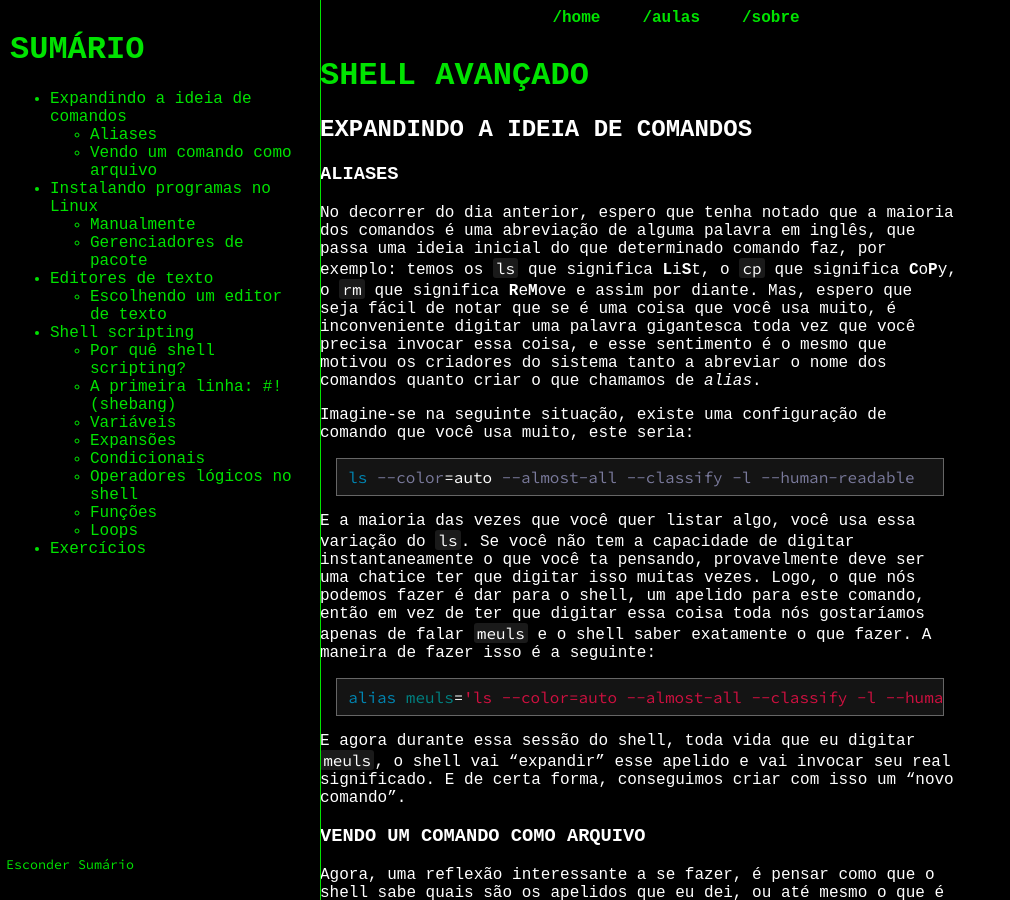
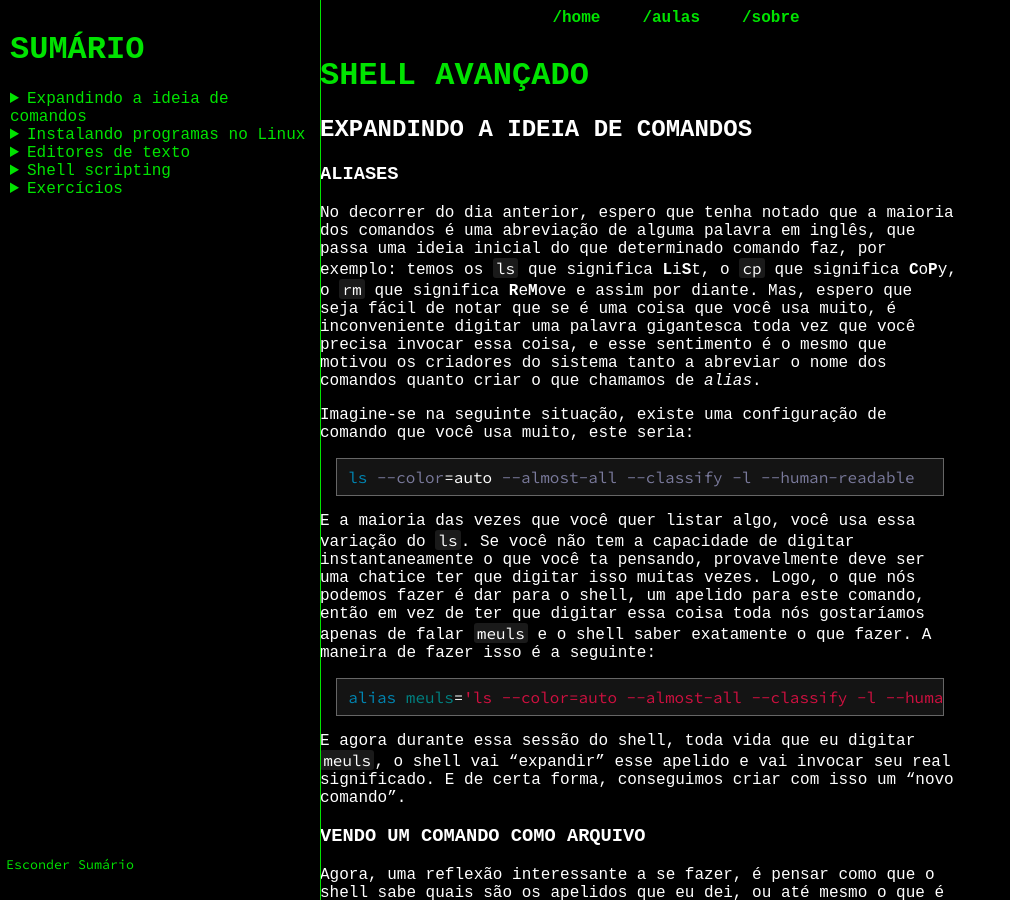
Before and after one commit to PETCC-UFRN/minicurso-linux-git, a Jekyll site: the page built from segundoDia.md, in a window 1280 px wide and 900 px high. Shown: the whole window, without its empty margins (0-1010 px from the left). Built offline with Jekyll 4.4.1, drawn with Linux system fonts in a browser that asks for light colours.

Commit message:
Redução do layout sumário do segundodia

```diff
--- a/segundoDia.md
+++ b/segundoDia.md
@@ -10,40 +10,47 @@ title: Shell Avançado
 
 <div id="sumario" class="sumario-oldschool">
     <h1>Sumário</h1>
-  <ul>
-  <li><a href="#expandindo-a-ideia-de-comandos">Expandindo a ideia de comandos</a><ul>
-  <li><a href="#aliases">Aliases</a></li>
-  <li><a href="#vendo-um-comando-como-arquivo">Vendo um comando como arquivo</a></li>
-  </ul>
-  </li>
-  <li><a href="#instalando-programas-no-linux">Instalando programas no Linux</a><ul>
-  <li><a href="#manualmente">Manualmente</a></li>
-  <li><a href="#gerenciadores-de-pacote">Gerenciadores de pacote</a></li>
-  </ul>
-  </li>
-  <li><a href="#editores-de-texto">Editores de texto</a><ul>
-  <li><a href="#escolhendo-um-editor-de-texto">Escolhendo um editor de texto</a></li>
-  </ul>
-  </li>
-  <li><a href="#shell-scripting">Shell scripting</a><ul>
-  <li><a href="#por-quê-shell-scripting">Por quê shell scripting?</a></li>
-  <li><a href="#a-primeira-linha-shebang">A primeira linha: #! (shebang)</a></li>
-  <li><a href="#variáveis">Variáveis</a></li>
-  <li><a href="#expansões">Expansões</a></li>
-  <li><a href="#condicionais">Condicionais</a></li>
-  <li><a href="#operadores-lógicos-no-shell">Operadores lógicos no shell</a></li>
-  <li><a href="#funções">Funções</a></li>
-  <li><a href="#loops">Loops</a></li>
-  </ul>
-  </li>
-  <li><a href="#exercícios">Exercícios</a></li>
-  </ul>
+  <details>
+    <summary><a href="#expandindo-a-ideia-de-comandos">Expandindo a ideia de comandos</a></summary>
+      <ul>
+        <li><a href="#aliases">Aliases</a></li>
+        <li><a href="#vendo-um-comando-como-arquivo">Vendo um comando como arquivo</a></li>
+      </ul>
+    </details>
+    <details>
+    <summary><a href="#instalando-programas-no-linux">Instalando programas no Linux</a></summary>
+      <ul>
+        <li><a href="#manualmente">Manualmente</a></li>
+        <li><a href="#gerenciadores-de-pacote">Gerenciadores de pacote</a></li>
+      </ul>
+    </details>
+    <details>
+    <summary><a href="#editores-de-texto">Editores de texto</a></summary>
+      <ul>
+          <li><a href="#escolhendo-um-editor-de-texto">Escolhendo um editor de texto</a></li>
+      </ul>
+    </details>
+    <details>
+    <summary><a href="#shell-scripting">Shell scripting</a></summary>
+      <ul>
+        <li><a href="#por-quê-shell-scripting">Por quê shell scripting?</a></li>
+        <li><a href="#a-primeira-linha-shebang">A primeira linha: #! (shebang)</a></li>
+        <li><a href="#variáveis">Variáveis</a></li>
+        <li><a href="#expansões">Expansões</a></li>
+        <li><a href="#condicionais">Condicionais</a></li>
+        <li><a href="#operadores-lógicos-no-shell">Operadores lógicos no shell</a></li>
+        <li><a href="#funções">Funções</a></li>
+        <li><a href="#loops">Loops</a></li>
+      </ul>
+    </details>
+    <details>
+      <summary><a href="#exercícios">Exercícios</a></summary>
+    </details>
   <button class="toggle-button" id="toggle-button">
 
       Esconder Sumário
 
   </button>
-
   </div>
 
 ## Expandindo a ideia de comandos
```
